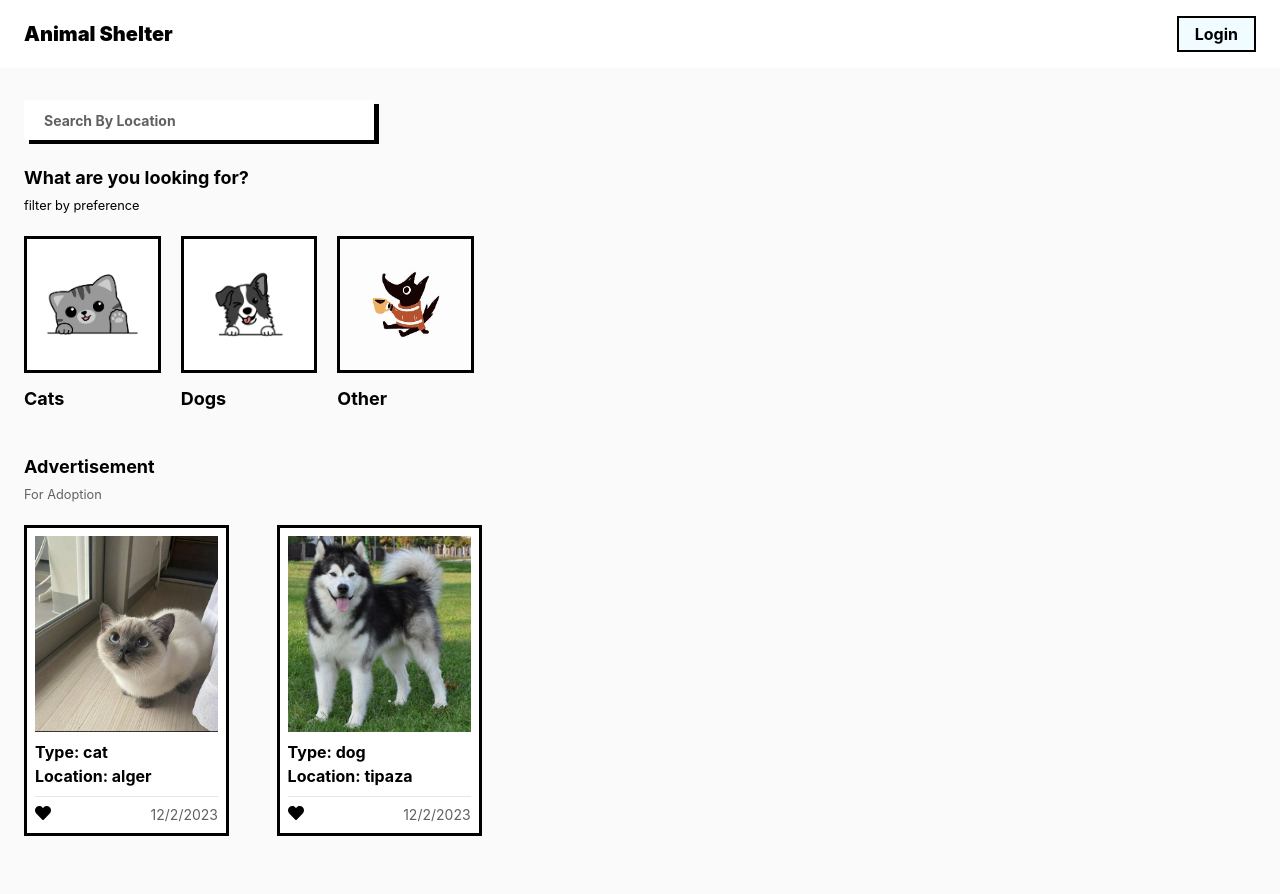
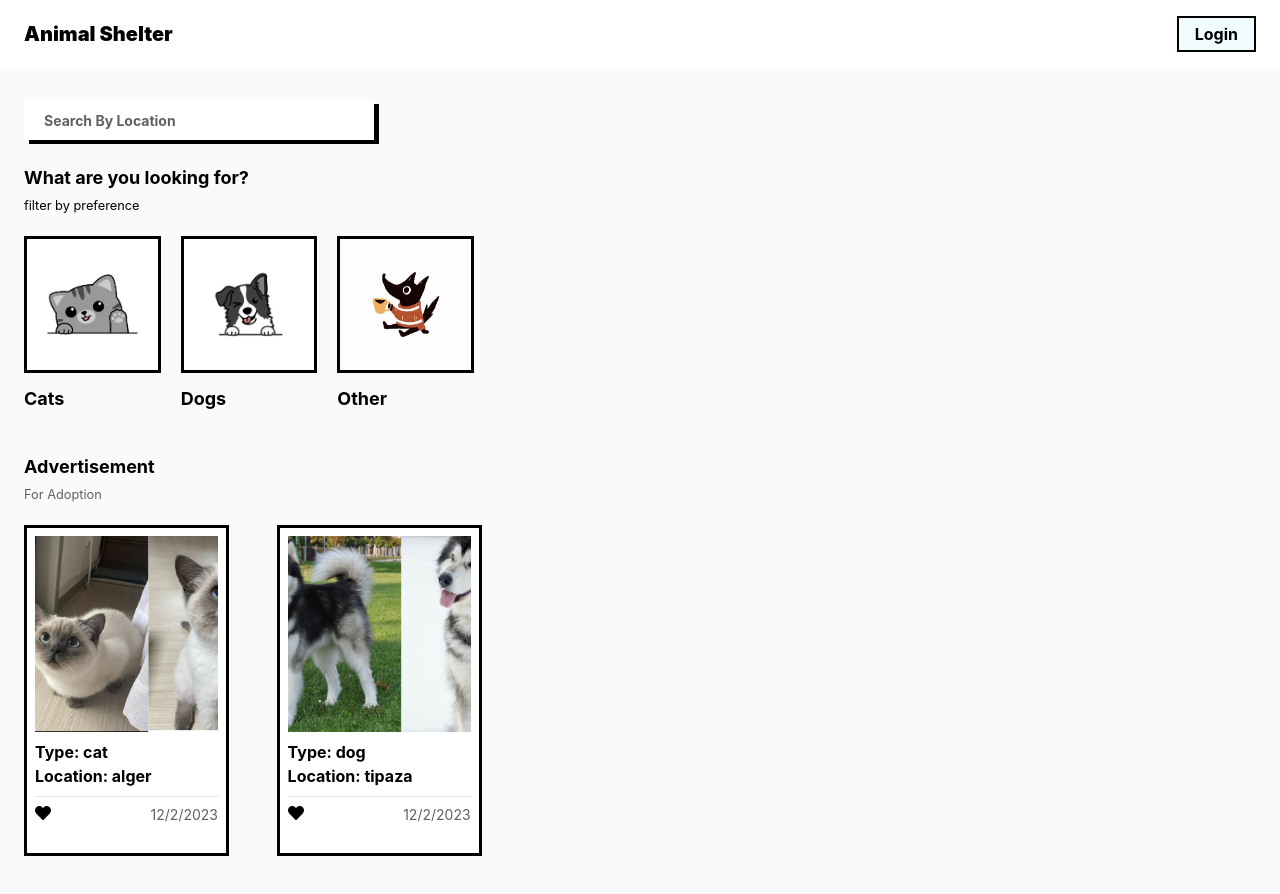
Before and after one commit to marouanebk/AnimalShelter, a React (Vite) app in the folder AnimalShelter/: page / in a window 1280 px wide. Shown: the top 894 px of the page. Built offline with nearby package versions, Linux system fonts and the light colour scheme.

Commit message:
Added img slider

```diff
--- a/AnimalShelter/src/App.tsx
+++ b/AnimalShelter/src/App.tsx
@@ -2,6 +2,7 @@ import { Navbar } from "./components/Navbar";
 import { Navigate, Route, Routes } from "react-router";
 import { Home } from "./containers/Home";
 import { Details } from "./containers/Details";
+import { Authentication } from "./containers/authentication";
 
 function App() {
   return (
--- a/AnimalShelter/src/components/Card.tsx
+++ b/AnimalShelter/src/components/Card.tsx
@@ -1,8 +1,10 @@
 import { FaHeart } from "react-icons/fa";
 import { Link } from "react-router-dom";
+import "react-slideshow-image/dist/styles.css";
+import { Slide } from "react-slideshow-image";
 
 type cardProps = {
-  pictures: string[];
+  pictures: { url: string }[];
   location: string;
   type: string;
   id: number;
@@ -11,14 +13,23 @@ type cardProps = {
 
 export function Card({ pictures, location, type, id, date }: cardProps) {
   return (
-    <div className="max-w-fit  border-[3px]  border-black p-2 bg-white mx-auto sm:mx-0">
+    <div className="max-w-fit  border-[3px]  border-black p-2 bg-white mx-auto sm:mx-0 w-[205px] h-[331px]">
+      <div className="slide-container">
+        <Slide>
+          {pictures.map((slideImage: { url: string }, index: number) => (
             <Link to={`/${id}`}>
               <img
-          src={pictures[0]}
+                key={index}
+                style={{ width: "100%" }}
+                src={slideImage.url}
                 alt="pic"
                 className="w-[183px] h-[196px] object-cover"
               />
             </Link>
+          ))}
+        </Slide>
+      </div>
+
       <div className="font-bold my-2">
         <p>
           Type: <span>{type}</span>
--- a/AnimalShelter/src/components/Filter.tsx
+++ b/AnimalShelter/src/components/Filter.tsx
@@ -17,16 +17,16 @@ export function Filter({ setFilterState, filterState }: FilterProps) {
   function handleClick(e: MouseEvent) {
     const target = e.target as Element;
 
-    if (target.parentElement!.classList.contains("active")) {
+    if (target.parentElement!.classList.contains("filter-active")) {
       [catRef, dogRef, otherRef].forEach((element) => {
-        element.current!.classList.remove("active");
+        element.current!.classList.remove("filter-active");
       });
       setFilterState("");
     } else {
       [catRef, dogRef, otherRef].forEach((element) => {
-        element.current!.classList.remove("active");
+        element.current!.classList.remove("filter-active");
       });
-      target.parentElement!.classList.add("active");
+      target.parentElement!.classList.add("filter-active");
     }
   }
 
--- /dev/null
+++ b/AnimalShelter/src/containers/Authentication.tsx
@@ -0,0 +1,3 @@
+export function Authentication() {
+  return <h1>login and signup</h1>;
+}
--- a/AnimalShelter/src/containers/Details.tsx
+++ b/AnimalShelter/src/containers/Details.tsx
@@ -20,7 +20,7 @@ export function Details() {
           {addDetails.pictures.map((i, index) => (
             <div key={index}>
               <img
-                src={i}
+                src={i.url}
                 alt="pic"
                 className="block border-[3px] border-black w-52 h-52 object-cover"
               />
--- a/AnimalShelter/src/data/add.ts
+++ b/AnimalShelter/src/data/add.ts
@@ -9,7 +9,7 @@ export const data = [
   {
     id: 0,
     name: "silver",
-    pictures: [cat1, cat2, cat3],
+    pictures: [{ url: cat1 }, { url: cat2 }, { url: cat3 }],
     type: "cat",
     race: "Ragdoll",
     vaccinated: true,
@@ -23,7 +23,7 @@ export const data = [
   {
     id: 1,
     name: "max",
-    pictures: [dog1, dog2, dog3],
+    pictures: [{ url: dog1 }, { url: dog2 }, { url: dog3 }],
     type: "dog",
     race: "husky",
     vaccinated: true,
--- a/AnimalShelter/src/index.css
+++ b/AnimalShelter/src/index.css
@@ -21,13 +21,13 @@ body {
   background-color: #fff;
 }
 
-.active {
+.filter-active {
   position: relative;
   transition: 0.3s;
 
 }
 
-.active img {
+.filter-active img {
   padding: 1rem;
   border-color: transparent;
   transition: 0.3s;
@@ -35,7 +35,7 @@ body {
 
 
 
-.active::before {
+.filter-active::before {
   content: "";
   position: absolute;
   background-image: radial-gradient(50% 50% at 50% 50%, rgba(255, 0, 128, .3) 0, rgba(255, 0, 128, .2) 100%);
@@ -51,7 +51,7 @@ body {
   z-index: -10;
 }
 
-.active::after {
+.filter-active::after {
   content: "";
   background-image: radial-gradient(50% 50% at 50% 50%, rgba(1, 107, 231, .2) 0, rgba(1, 106, 229, .4) 100%);
   position: absolute;
@@ -103,3 +103,13 @@ body {
     transform: scale(1);
   }
 }
+
+
+.nav.default-nav {
+  opacity: 0;
+  transition: .3s;
+}
+
+.slide-container:hover .nav.default-nav {
+  opacity: 1;
+}
```
Lines whose indentation alone changed are shown as unchanged.
